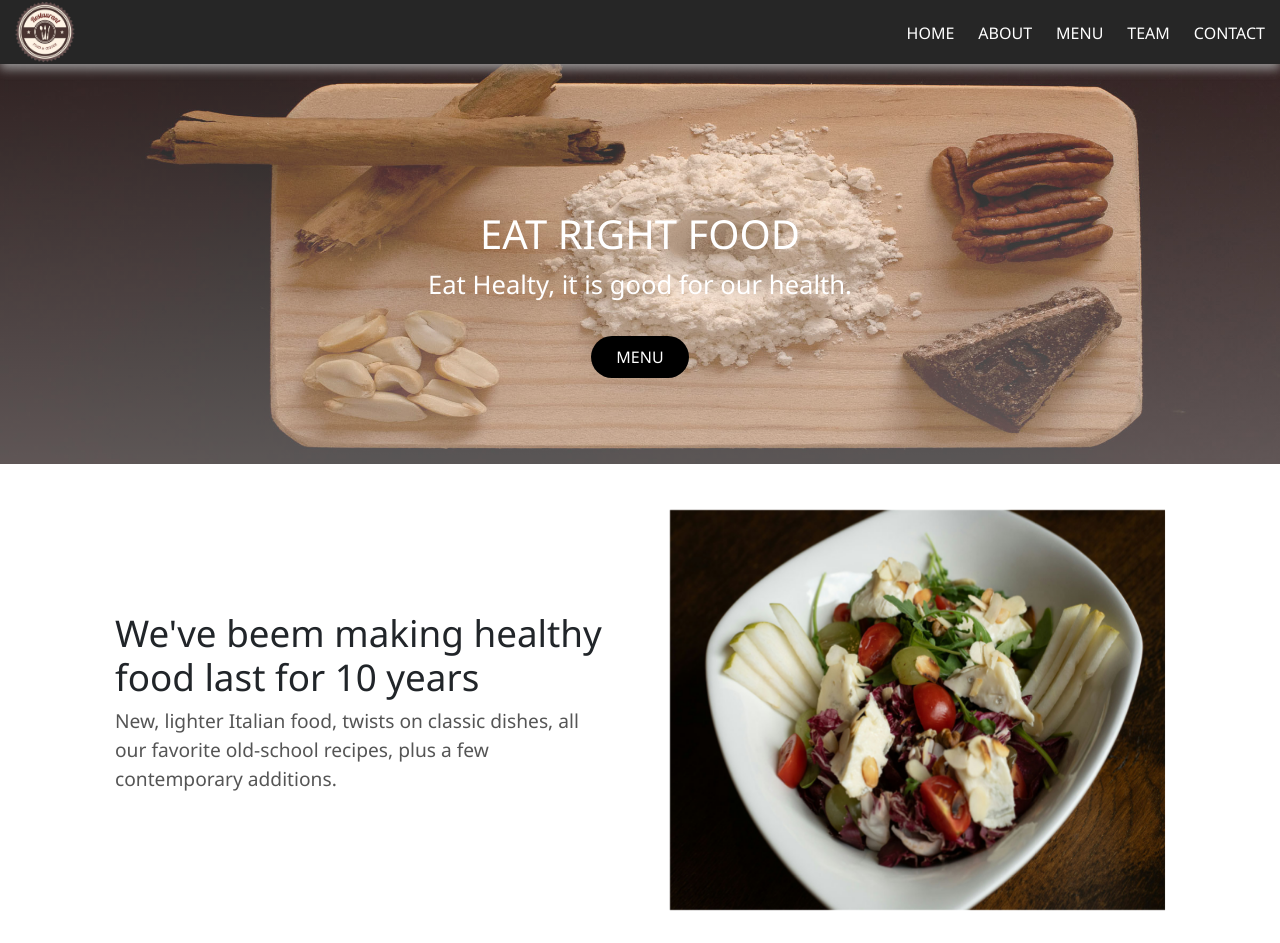
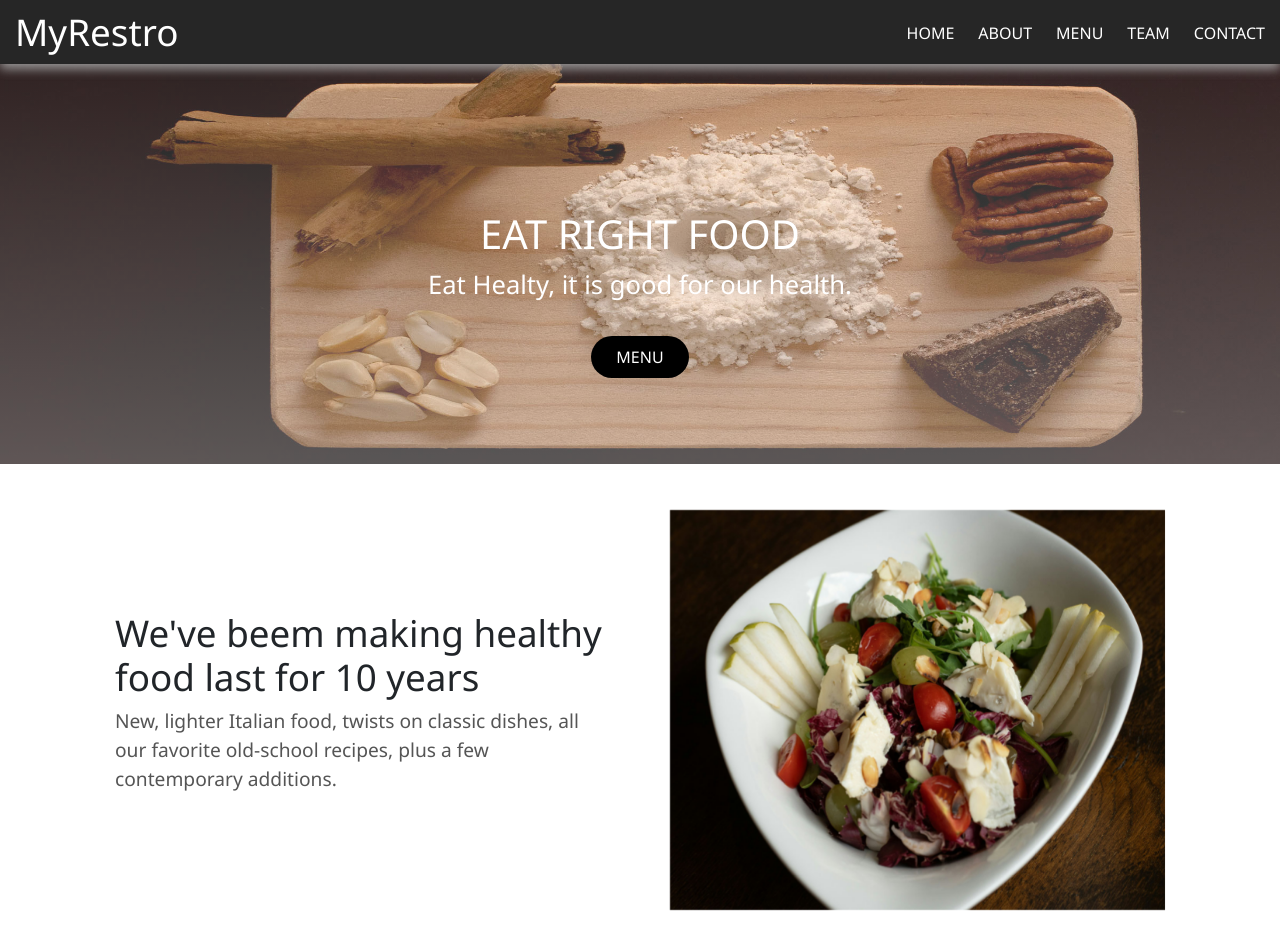
Before and after one commit to shamaliaote/f29project1, a plain HTML site: page index.html in a window 1280 px wide. Shown: the top 943 px of the page. Drawn offline with nearby package versions, Linux system fonts and the light colour scheme.

Commit message:
second commit

```diff
--- a/index.html
+++ b/index.html
@@ -31,9 +31,7 @@
                 <li><a href="team.html">Team</a></li>
                 <li><a href="contact.html">Contact</a></li>
             </ul>
-            <h1 class="logo">
-                <img class="logo" src="images/header-logo3.png" width="60px">
-            </h1>
+            <h1 class="logo">MyRestro </h1>
         </div>
     </nav>
 
```
